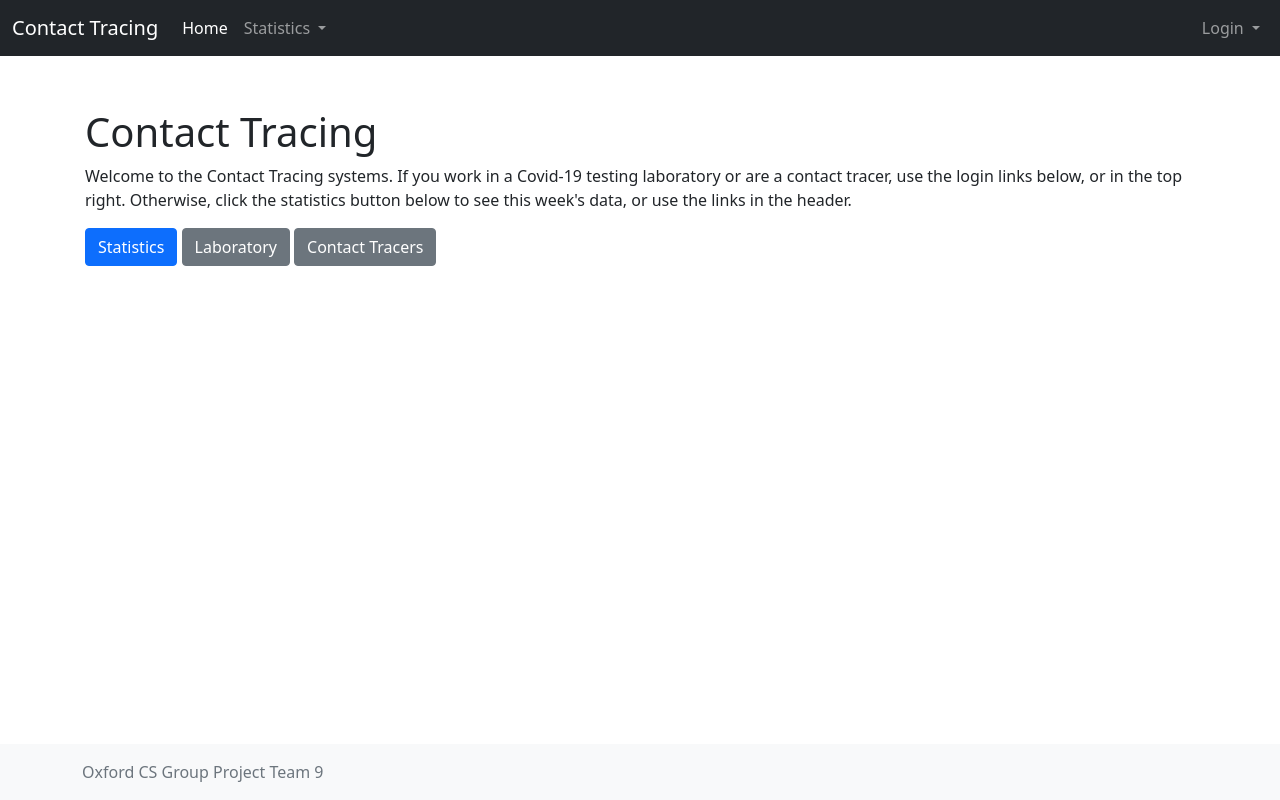
After one commit to p2titus/ContactTracing, a Django app: page / in a window 1280 px wide. The commit adds this page. Run offline with Django 3.2, Linux system fonts and the light colour scheme; some libraries are stand-ins or nearby versions.

Commit message:
Add a home page, remove the admin page

```diff
--- a/ContactTracing/urls.py
+++ b/ContactTracing/urls.py
@@ -13,14 +13,15 @@ Including another URLconf
     1. Import the include() function: from django.urls import include, path
     2. Add a URL to urlpatterns:  path('blog/', include('blog.urls'))
 """
-from django.contrib import admin
+
 from django.urls import path, include
 from django.conf import settings
 from django.conf.urls.static import static
 
+from government import views
+
 urlpatterns = [
-                  # Admin site: TODO: remove before production
-                  path('admin/', admin.site.urls),
+                  path('', views.home, name='home'),
 
                   # Government site URLs:
                   path('govt/', include("government.urls")),
--- /dev/null
+++ b/government/templates/government/header.html
@@ -0,0 +1,44 @@
+<header>
+    <!-- Fixed navbar -->
+    <nav class="navbar navbar-expand-md navbar-dark fixed-top bg-dark">
+        <div class="container-fluid">
+            <a class="navbar-brand" href="#">{{ page_title }}</a>
+            <button class="navbar-toggler" type="button" data-bs-toggle="collapse" data-bs-target="#navbarCollapse"
+                    aria-controls="navbarCollapse" aria-expanded="false" aria-label="Toggle navigation">
+                <span class="navbar-toggler-icon"></span>
+            </button>
+            <div class="collapse navbar-collapse" id="navbarCollapse">
+                <ul class="navbar-nav mb-2 mb-md-0 d-flex" style="width: 100%;">
+                    <li class="nav-item">
+                        <a class="nav-link active" aria-current="page" href="/">Home</a>
+                    </li>
+                    <li class="nav-item dropdown">
+                        <a class="nav-link dropdown-toggle" href="#" id="navbarDropdown" role="button"
+                           data-bs-toggle="dropdown" aria-expanded="false">
+                            {% if page_title == "Contact Tracing Statistics Portal" %}Other timeframes {% else  %}Statistics {% endif %}
+                        </a>
+                        <ul class="dropdown-menu" aria-labelledby="navbarDropdown">
+                            <li><a class="dropdown-item" href="/govt/timebased/1">Daily</a></li>
+                            <li><a class="dropdown-item" href="/govt/timebased/7">Weekly</a></li>
+                            <li><a class="dropdown-item" href="/govt/timebased/30">Monthly</a></li>
+                        </ul>
+                    </li>
+                    <li class="nav-item dropdown ms-auto">
+                        <a class="nav-link dropdown-toggle" href="#" id="navbarDropdown" role="button"
+                           data-bs-toggle="dropdown" aria-expanded="false">
+                            Login
+                        </a>
+                        <ul class="dropdown-menu dropdown-menu-end" aria-labelledby="navbarDropdown">
+                            <li><a class="dropdown-item" href="/testingCentre/choose/">to the laboratory system</a></li>
+                            <li><a class="dropdown-item" href="/tracers">to the tracing system</a></li>
+
+                        </ul>
+                    </li>
+
+                </ul>
+
+
+            </div>
+        </div>
+    </nav>
+</header>
--- /dev/null
+++ b/government/templates/government/root.html
@@ -0,0 +1,87 @@
+{% load geojson_tags %}
+<!doctype html>
+<html class="h-100" lang="en">
+<head>
+    <title>Contact Tracing System: Home</title>
+
+    <meta charset="utf-8">
+    <meta name="viewport" content="width=device-width, initial-scale=1">
+
+    {% load static %}
+
+    <link rel="apple-touch-icon" sizes="180x180" href="{% static "apple-touch-icon.png" %}">
+    <link rel="icon" type="image/png" sizes="32x32" href="{% static "favicon-32x32.png" %}">
+    <link rel="icon" type="image/png" sizes="16x16" href="{% static "favicon-16x16.png" %}">
+    <link rel="manifest" href="{% static "site.webmanifest" %}">
+
+    <!-- Bootstrap CSS -->
+    <link href="https://cdn.jsdelivr.net/npm/bootstrap@5.0.0-beta3/dist/css/bootstrap.min.css" rel="stylesheet"
+          integrity="sha384-eOJMYsd53ii+scO/bJGFsiCZc+5NDVN2yr8+0RDqr0Ql0h+rP48ckxlpbzKgwra6" crossorigin="anonymous">
+
+    <!-- Leaflet CSS -->
+    <link rel="stylesheet" href="https://unpkg.com/leaflet@1.7.1/dist/leaflet.css"
+          integrity="sha512-xodZBNTC5n17Xt2atTPuE1HxjVMSvLVW9ocqUKLsCC5CXdbqCmblAshOMAS6/keqq/sMZMZ19scR4PsZChSR7A=="
+          crossorigin=""/>
+
+    <style>
+        .number-highlight {
+            font-size: 1.5rem;
+            text-decoration: underline;
+            text-decoration-style: dotted;
+        }
+
+        .datapoints-list {
+            list-style-type: none;
+        }
+
+        .tab-content {
+            border-left: 1px solid #ddd;
+            border-right: 1px solid #ddd;
+            border-bottom: 1px solid #ddd;
+            border-bottom-left-radius: .25rem;
+            border-bottom-right-radius: .25rem;
+            padding: 10px;
+            background-color: #fff;
+        }
+
+        .nav-tabs {
+            margin-bottom: 0;
+        }
+
+        .tab-content > .active {
+            background-color: #fff;
+        }
+    </style>
+</head>
+<body class="d-flex flex-column h-100">
+
+{%  include "government/header.html" with page_title="Contact Tracing" %}
+
+<!-- Begin page content -->
+<main class="flex-shrink-0">
+    <div class="container" style="padding: 60px 15px 0">
+        <h1 class="mt-5">Contact Tracing</h1>
+
+        <p>Welcome to the Contact Tracing systems. If you work in a Covid-19 testing laboratory or are a contact tracer, use the login links below, or in the top right. Otherwise, click the statistics button below to see this week's data, or use the links in the header.</p>
+
+        <a class="btn btn-primary" href="/govt/timebased/7" role="button">Statistics</a>
+        <a class="btn btn-secondary" href="/testingCentre/choose/" role="button">Laboratory</a>
+        <a class="btn btn-secondary" href="/tracers" role="button">Contact Tracers</a>
+    </div>
+</main>
+
+<footer class="footer mt-auto py-3 bg-light">
+    <div class="container">
+        <span class="text-muted">Oxford CS Group Project Team 9</span>
+    </div>
+</footer>
+
+
+<!-- Bootstrap JS -->
+<script src="https://cdn.jsdelivr.net/npm/bootstrap@5.0.0-beta3/dist/js/bootstrap.bundle.min.js"
+        integrity="sha384-JEW9xMcG8R+pH31jmWH6WWP0WintQrMb4s7ZOdauHnUtxwoG2vI5DkLtS3qm9Ekf"
+        crossorigin="anonymous"></script>
+
+
+</body>
+</html>
--- a/government/urls.py
+++ b/government/urls.py
@@ -20,7 +20,7 @@ from . import views
 app_name = 'government'
 urlpatterns = [
     # Homepage, such as it is:
-    path('', views.index, name="index"),
+    path('', views.home, name="index"),
     # ex /govt/timebased/0/
     path('timebased/<int:time_frame>/', views.timebased, name="timebased"),
 
--- a/government/views.py
+++ b/government/views.py
@@ -12,8 +12,8 @@ from government.models import Area, Cluster
 from shared.models import Test, ContactContacted
 
 
-def index(request):
-    return HttpResponse("Hello!")
+def home(request):
+    return  render(request, "government/root.html")
 
 
 def get_geographic_data(start_day):
```
Also changed, not shown: government/templates/government/timebased.html (+1 -44 lines).
